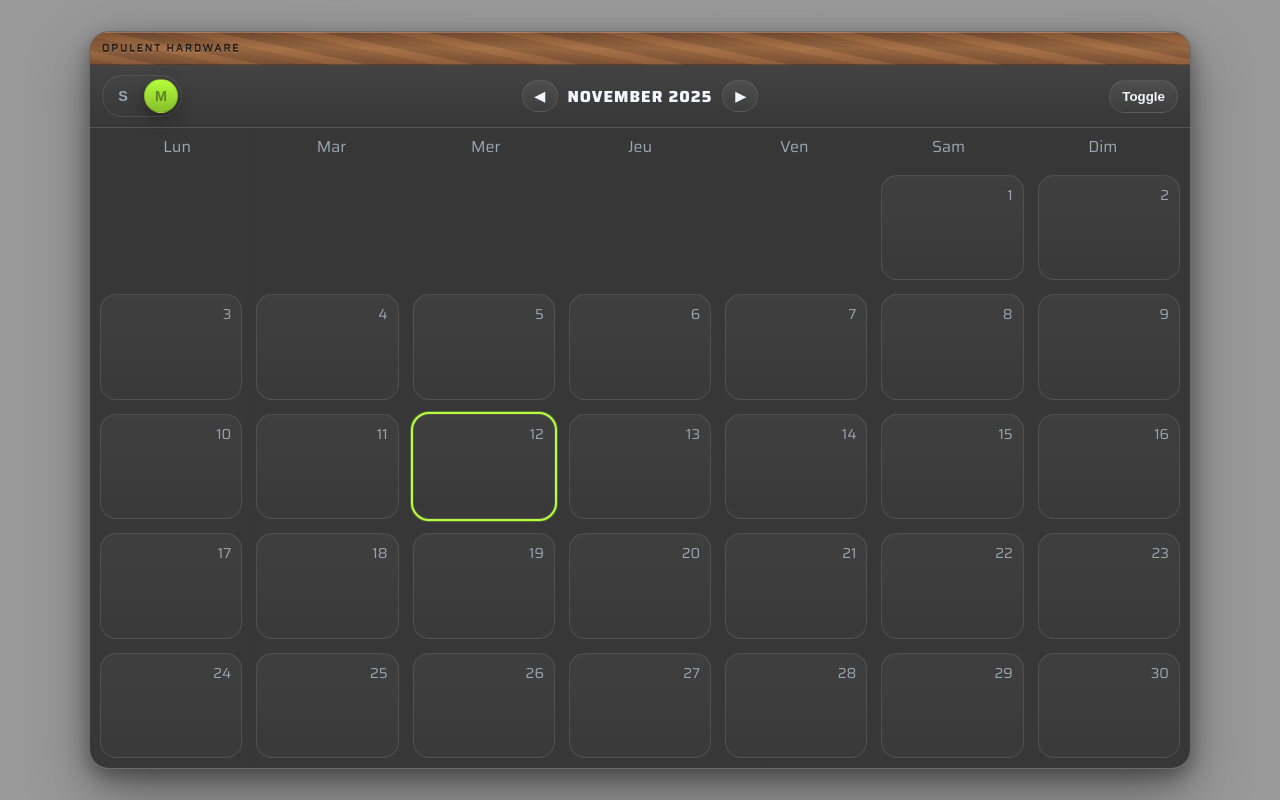
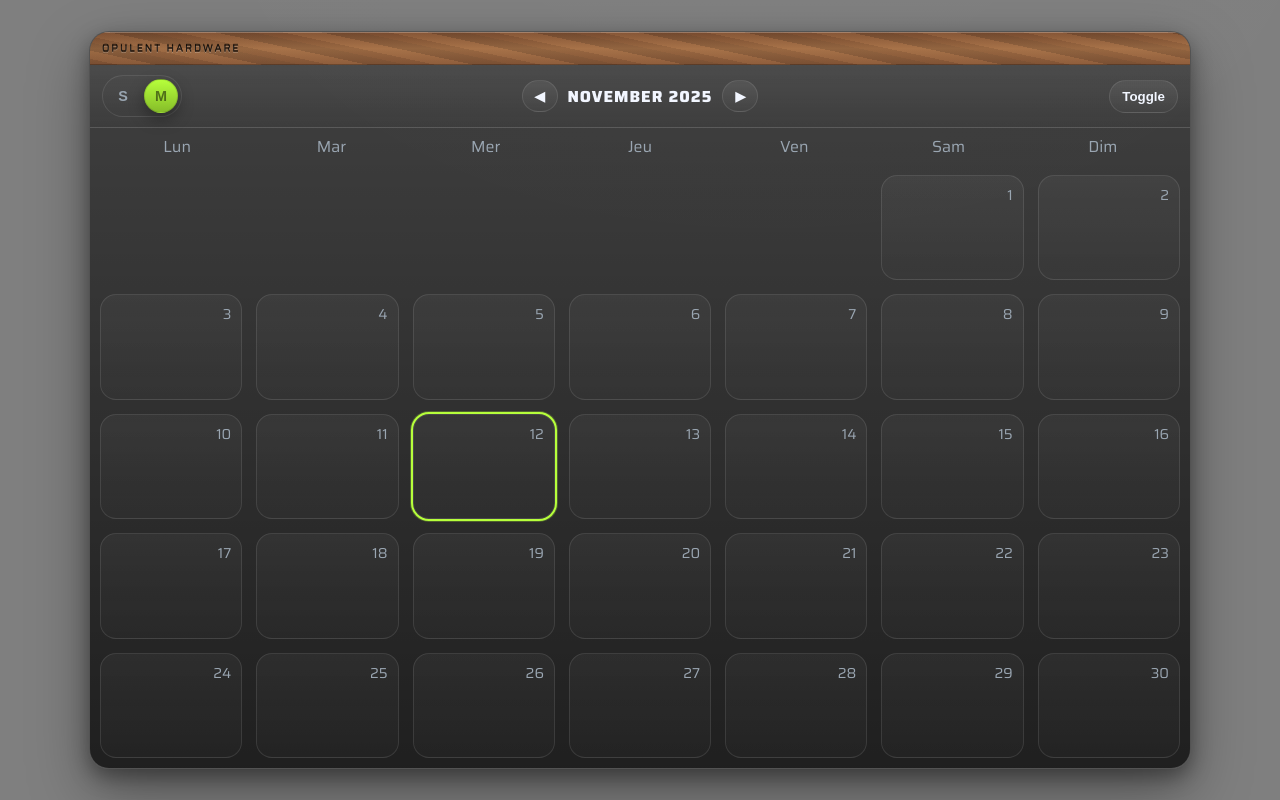
Before and after one commit to B-ZETfr/Calendrier-Xeneon-EDGE, a plain HTML site: page index.html in a window 1280 px wide. Drawn offline with Linux system fonts and the light colour scheme.

Commit message:
Update index.html

```diff
--- a/index.html
+++ b/index.html
@@ -8,8 +8,8 @@
   <style>
     :root {
       /* DARK THEME — tuned for true black while preserving legibility */
-      --d-bg: rgba(0, 0, 0, .4);               /* real black */
-      --d-bg-2: rgba(0, 0, 0, .4);             /* near-black for subtle panel separation */
+      --d-bg: rgba(0, 0, 0, .5);               /* real black */
+      --d-bg-2: rgba(0, 0, 0, 0);             /* near-black for subtle panel separation */
       --d-border: rgba(255,255,255,.10); /* slightly stronger to read on black */
       --d-text: #f2f6ff;             /* soft white for comfortable contrast */
       --d-muted: #9aa6b2;            /* cool gray-blue, readable on black */
```
